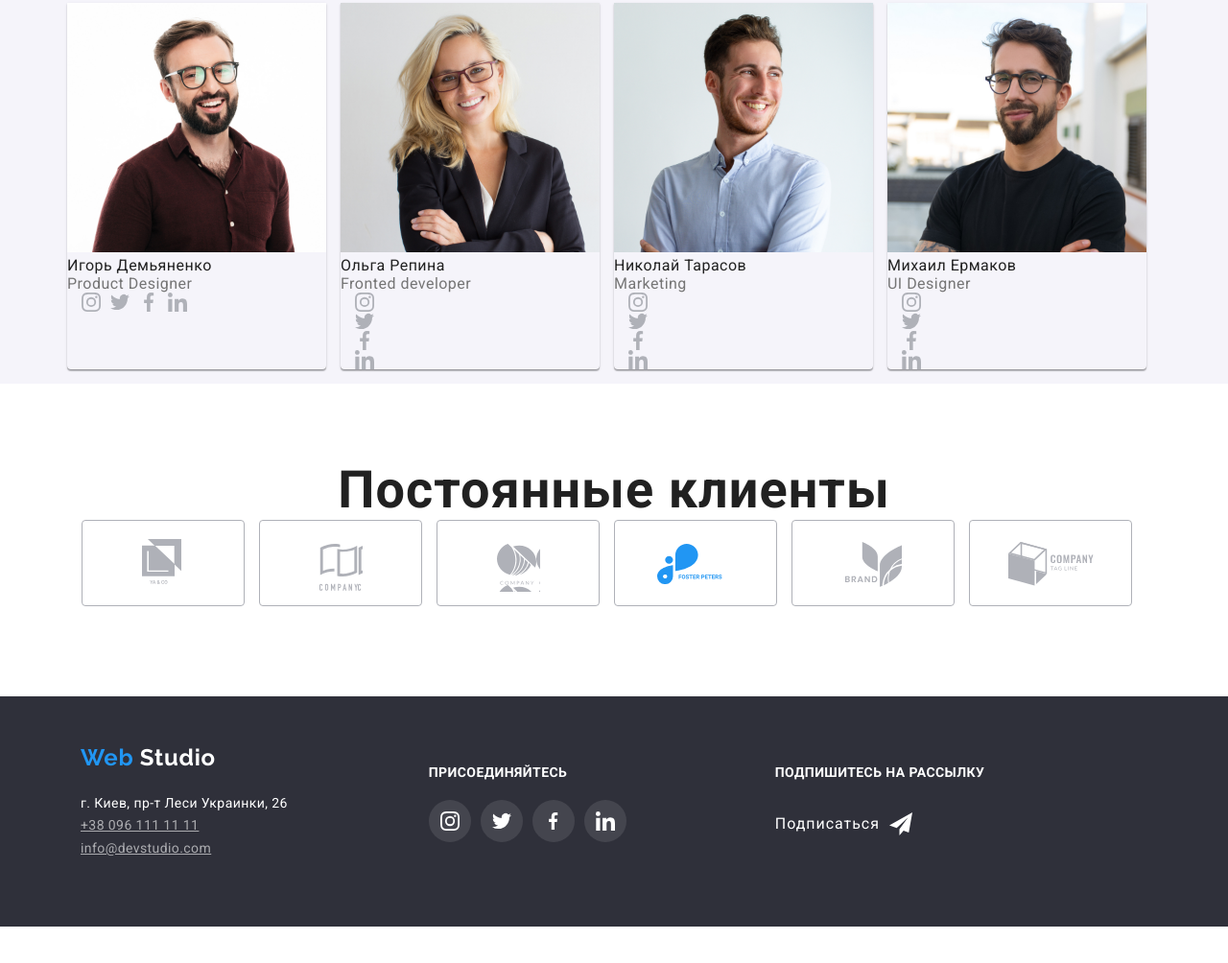
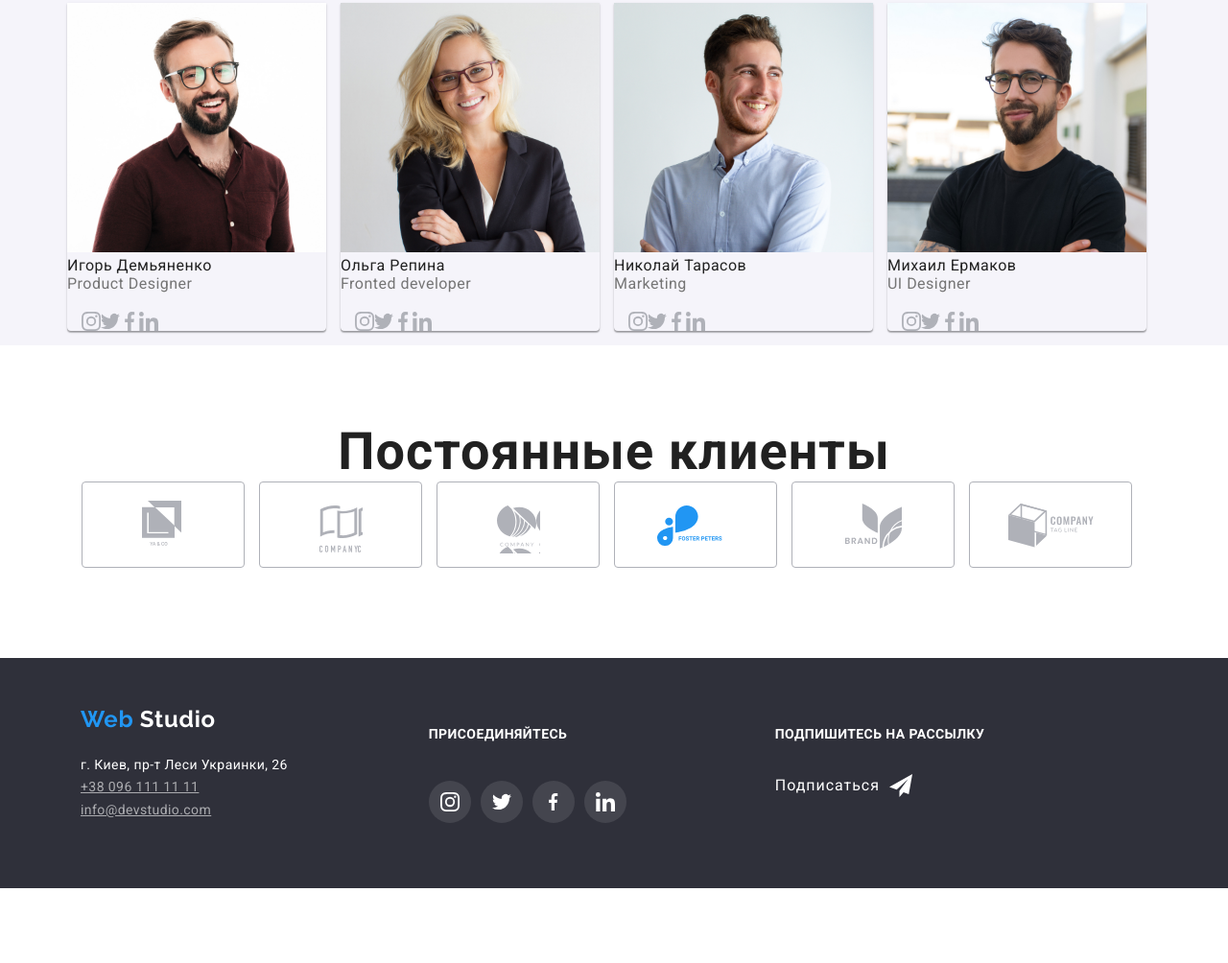
Before and after one commit to Liubov12/goit-markup-hw-04, a plain HTML site: page index.html in a window 1280 px wide. Shown: the part 1772-2776 px from the top of the page at 96% size. Drawn offline with Linux system fonts and the light colour scheme.

Commit message:
hw-4
icons

```diff
--- a/css/style.css
+++ b/css/style.css
@@ -453,67 +453,16 @@ footer{
     margin-right: 155px;
     margin-bottom: 36px;
 }
-.social{
-    display: flex;
 
-}
 .footer ul li:hover,
 .footer ul li:focus{
     background-color: var(--accent-color);
 }
-.flex-icon{
-    display: flex;
-}
-.social-link.instagram{
-    display: inline-block;
-    width:44px;
-    height: 44px;
 
-    background-color:rgba(255, 255, 255, 0.1);;
-    background-size: 20px;
-    background-repeat: no-repeat;
-    background-position: center;
-    border-radius: 50%;
-}
-.social-link.twitter{
-    display: inline-block;
-    width:44px;
-    height: 44px;
 
-    background-color:rgba(255, 255, 255, 0.1);
-    background-size: 20px;
-    background-repeat: no-repeat;
-    background-position: center;
-    border-radius: 50%;
-}
-.social-link.facebook{
-    display: inline-block;
-    width:44px;
-    height: 44px;
 
-    background-color:rgba(255, 255, 255, 0.1);;
-    background-size: 10px 20px;
-    background-repeat: no-repeat;
-    background-position: center;
-    border-radius: 50%;
-}
-.social-link.linkedin{
-    display: inline-block;
-    width:44px;
-    height: 44px;
 
-    background-color:rgba(255, 255, 255, 0.1);;
-    background-size: 20px;
-    background-repeat: no-repeat;
-    background-position: center;
-    border-radius: 50%;
-}
-.social{
-    margin-top: 20px;
-}
-.social li+li{
-    margin-left: 10px;
-}
+
 .buttom-flex{
         margin-top: 72px;
         margin-bottom: 30px ;
--- a/css/styles.css
+++ b/css/styles.css
@@ -189,8 +189,45 @@ ul{
     margin-right: auto;
 
 }
+
 .flex-icon{
     display: flex;
+    padding-left: 32px;
+    padding-right: 32px;
+}
+.flex-ico.pic{
+    display: flex;
+    margin-top: 20px;
+    justify-content: center;
+    width: 44px;
+    height: 44px;
+    border-radius: 50%;
+    color: rgba(255, 255, 255, 0.1);
+}
+.icon {
+    display: inline-block;
+    width:20px;
+    height: 20px;
+    margin-right: 10px;
+    cursor: pointer;
+    fill:currentColor
+}
+.team.pic:hover,
+.team.pic:focus{
+    background-color: var(--accent-color);
+    color:var(--white-color)
+}
+.icon:last-child{
+    margin-right: 0px;
+}
+.flex-iconli+li{
+    margin-left: 10px;
+}
+.social-link{
+    margin-top: 20px;
+}
+.social-link li+li{
+    margin-left: 10px;
 }
 
 /* banner */
--- a/index.html
+++ b/index.html
@@ -119,76 +119,59 @@
                 <p class="title">Игорь Демьяненко</p>
                 <span lang="en" class="caption">Product Designer</span>
                 <ul  class="flex-icon">
-                <li class="social-link"> <a class="pic" with="20" height="20"  href="https://www.instagram.com" >
-                    <svg class="icon"><use href="./img/sprite.svg#icon-instagram"></use>
-                </svg></a></li>
-                <li class="social-link"><a class="pic" with="20" height="20"  href="https://www.twitter.com" aria-label="Ссылка на Twitter"><svg class="icon">
-                    <use href="./img/sprite.svg#icon-twitter"></use>
+                    <li class="social-link">
+                        <a class="pic" width="20" height="20"  href="https://www.instagram.com" >
+                            <svg class="icon"><use href="./img/sprite.svg#icon-instagram"></use></svg></a></li>
+                    <li class="social-link"><a class="pic" with="20" height="20"  href="https://www.twitter.com" aria-label="Ссылка на Twitter">
+                        <svg class="icon"><use href="./img/sprite.svg#icon-twitter">
+                        </use>
                     </svg>
-                </a></li>
-                <li class="social-link"><a class="pic" with="20" height="20"   href="https://www.facebook.com" aria-label="Ссылка на Facebook"><svg class="icon">
-                    <use href="./img/sprite.svg#icon-icon-facebook"></use>
-                </svg></a></li>
-                <li class="social-link"><a class="pic" with="20" height="20"  href="https://www.linkedin.com" aria-label="Ссылка на Linkedin"><svg class="icon">
-                    <use href="./img/sprite.svg#icon-icon-linkedin"></use>
-                </svg></a></li>
+                </a>
+            </li>
+                    <li class="social-link"><a class="pic" with="20" height="20"   href="https://www.facebook.com" aria-label="Ссылка на Facebook">
+                        <svg class="icon"><use href="./img/sprite.svg#icon-icon-facebook"></use></svg></a></li>
+                    <li class="social-link"><a class="pic" width="20" height="20"  href="https://www.linkedin.com" aria-label="Ссылка на Linkedin">
+                        <svg class="icon"><use href="./img/sprite.svg#icon-icon-linkedin"></use></svg></a></li>
                </ul>
             <li class="flex-team"><img src="./img/olga.jpg" width="270" height="260" alt="olga-ivanova">
                 <p class="title"></p>Ольга Репина</p>
                 <span lang="en" class="caption">Fronted developer</span>
-             <ul>
-                <li class="social-link"> <a class="pic" with="20" height="20"  href="https://www.instagram.com" >
-                    <svg class="icon"><use href="./img/sprite.svg#icon-instagram"></use>
-                </svg></a></li>
-                <li class="social-link"><a class="pic" with="20" height="20"  href="https://www.twitter.com" aria-label="Ссылка на Twitter"><svg class="icon">
-                    <use href="./img/sprite.svg#icon-twitter"></use>
-                </svg>
-                </a></li>
-                <li class="social-link"><a class="pic" with="20" height="20"   href="https://www.facebook.com" aria-label="Ссылка на Facebook"><svg class="icon">
-                    <use href="./img/sprite.svg#icon-icon-facebook"></use>
-                </svg></a></li>
-                <li class="social-link"><a class="pic" with="20" height="20"  href="https://www.linkedin.com" aria-label="Ссылка на Linkedin"><svg class="icon">
-                    <use href="./img/sprite.svg#icon-icon-linkedin"></use>
-                </svg></a></li>
+                <ul class="flex-icon">
+                    <li class="social-link"> <a class="pic" width="20" height="20"  href="https://www.instagram.com" >
+                        <svg class="icon"><use href="./img/sprite.svg#icon-instagram"></use></svg></a></li>
+                    <li class="social-link"><a class="pic" width="20" height="20"  href="https://www.twitter.com" aria-label="Ссылка на Twitter">
+                        <svg class="icon"><use href="./img/sprite.svg#icon-twitter"></use></svg></a></li>
+                    <li class="social-link"><a class="pic" width="20" height="20"   href="https://www.facebook.com" aria-label="Ссылка на Facebook"><svg class="icon">
+                        <use href="./img/sprite.svg#icon-icon-facebook"></use></svg></a></li>
+                    <li class="social-link"><a class="pic" witdh="20" height="20"  href="https://www.linkedin.com" aria-label="Ссылка на Linkedin"><svg class="icon">
+                        <use href="./img/sprite.svg#icon-icon-linkedin"></use></svg></a></li>
             </ul>
             </li>
-          <li class="flex-team">
-           <img src="./img/nic.jpg" width="270" height="260" alt="andrey-shevchenko">
+             <li class="flex-team"><img src="./img/nic.jpg" width="270" height="260" alt="andrey-shevchenko">
                 <p class="title"></p>Николай Тарасов </p>
                 <span lang="en" class="caption">Marketing</span>
-           <ul>
+                <ul class="flex-icon">
                     <li class="social-link"> <a class="pic" with="20" height="20"  href="https://www.instagram.com" >
-                <svg class="icon"><use href="./img/sprite.svg#icon-instagram"></use>
-            </svg></a></li>
-            <li class="social-link"><a class="pic" with="20" height="20"  href="https://www.twitter.com" aria-label="Ссылка на Twitter"><svg class="icon">
-                <use href="./img/sprite.svg#icon-twitter"></use>
-            </svg>
-            </a></li>
-            <li class="social-link"><a class="pic" with="20" height="20"   href="https://www.facebook.com" aria-label="Ссылка на Facebook"><svg class="icon">
-                <use href="./img/sprite.svg#icon-icon-facebook"></use>
-            </svg></a></li>
-            <li class="social-link"><a class="pic" with="20" height="20"  href="https://www.linkedin.com" aria-label="Ссылка на Linkedin"><svg class="icon">
-                <use href="./img/sprite.svg#icon-icon-linkedin"></use>
-            </svg></a></li>
-           </ul>
-       <li class="flex-team">
-      <img src="./img/mih.jpg" width="270" height="260" alt="ivan-nikolaev">
+                        <svg class="icon"><use href="./img/sprite.svg#icon-instagram"></use></svg></a></li>
+                    <li class="social-link"><a class="pic" with="20" height="20"  href="https://www.twitter.com" aria-label="Ссылка на Twitter">
+                        <svg class="icon"><use href="./img/sprite.svg#icon-twitter"></use></svg></a></li>
+                    <li class="social-link"><a class="pic" with="20" height="20"   href="https://www.facebook.com" aria-label="Ссылка на Facebook">
+                        <svg class="icon"><use href="./img/sprite.svg#icon-icon-facebook"></use></svg></a></li>
+                    <li class="social-link"><a class="pic" with="20" height="20"  href="https://www.linkedin.com" aria-label="Ссылка на Linkedin">
+                        <svg class="icon"><use href="./img/sprite.svg#icon-icon-linkedin"></use></svg></a></li>
+                </ul >
+            <li class="flex-team"><img src="./img/mih.jpg" width="270" height="260" alt="ivan-nikolaev">
                 <p class="title"></p>Михаил Ермаков</p>
                 <span lang="en" class="caption">UI Designer</span>
-           <ul>
+                <ul class="flex-icon">
                     <li class="social-link"> <a class="pic" with="20" height="20"  href="https://www.instagram.com" >
-                <svg class="icon"><use href="./img/sprite.svg#icon-instagram"></use>
-            </svg></a></li>
-            <li class="social-link"><a class="pic" with="20" height="20"  href="https://www.twitter.com" aria-label="Ссылка на Twitter"><svg class="icon">
-                <use href="./img/sprite.svg#icon-twitter"></use>
-            </svg>
-            </a></li>
+                        <svg class="icon"><use href="./img/sprite.svg#icon-instagram"></use></svg></a></li>
+                    <li class="social-link"><a class="pic" with="20" height="20"  href="https://www.twitter.com" aria-label="Ссылка на Twitter">
+                        <svg class="icon"><use href="./img/sprite.svg#icon-twitter"></use></svg></a></li>
                     <li class="social-link"><a class="pic" with="20" height="20"   href="https://www.facebook.com" aria-label="Ссылка на Facebook"><svg class="icon">
-                <use href="./img/sprite.svg#icon-icon-facebook"></use>
-            </svg></a></li>
+                        <use href="./img/sprite.svg#icon-icon-facebook"></use></svg></a></li>
                     <li class="social-link"><a class="pic" with="20" height="20"  href="https://www.linkedin.com" aria-label="Ссылка на Linkedin"><svg class="icon">
-                <use href="./img/sprite.svg#icon-icon-linkedin"></use>
-            </svg></a></li>
+                        <use href="./img/sprite.svg#icon-icon-linkedin"></use></svg></a></li>
             </ul>
       </li>
      </ul>
```
Also changed, not shown: 1 other file. Lines whose indentation alone changed are shown as unchanged.
